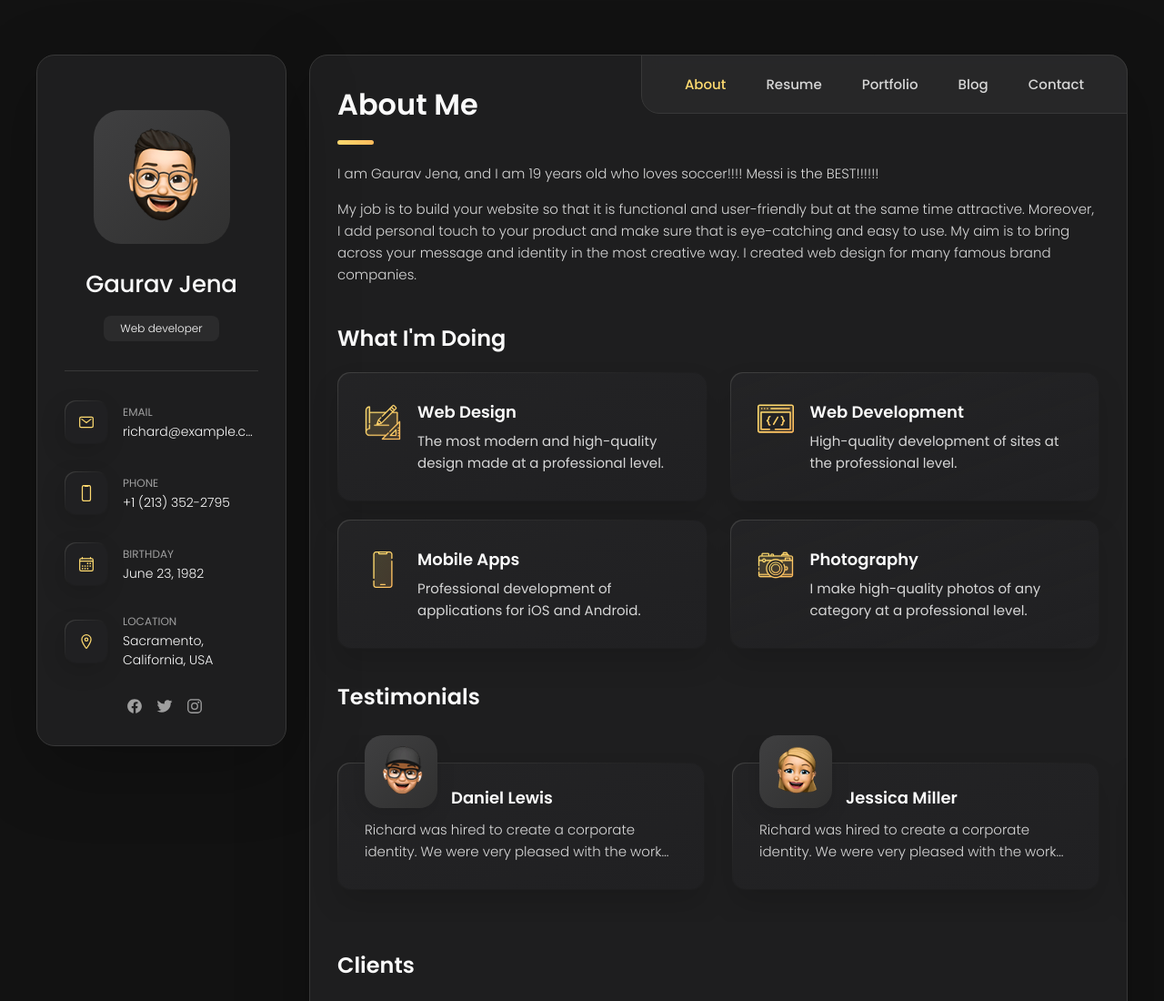
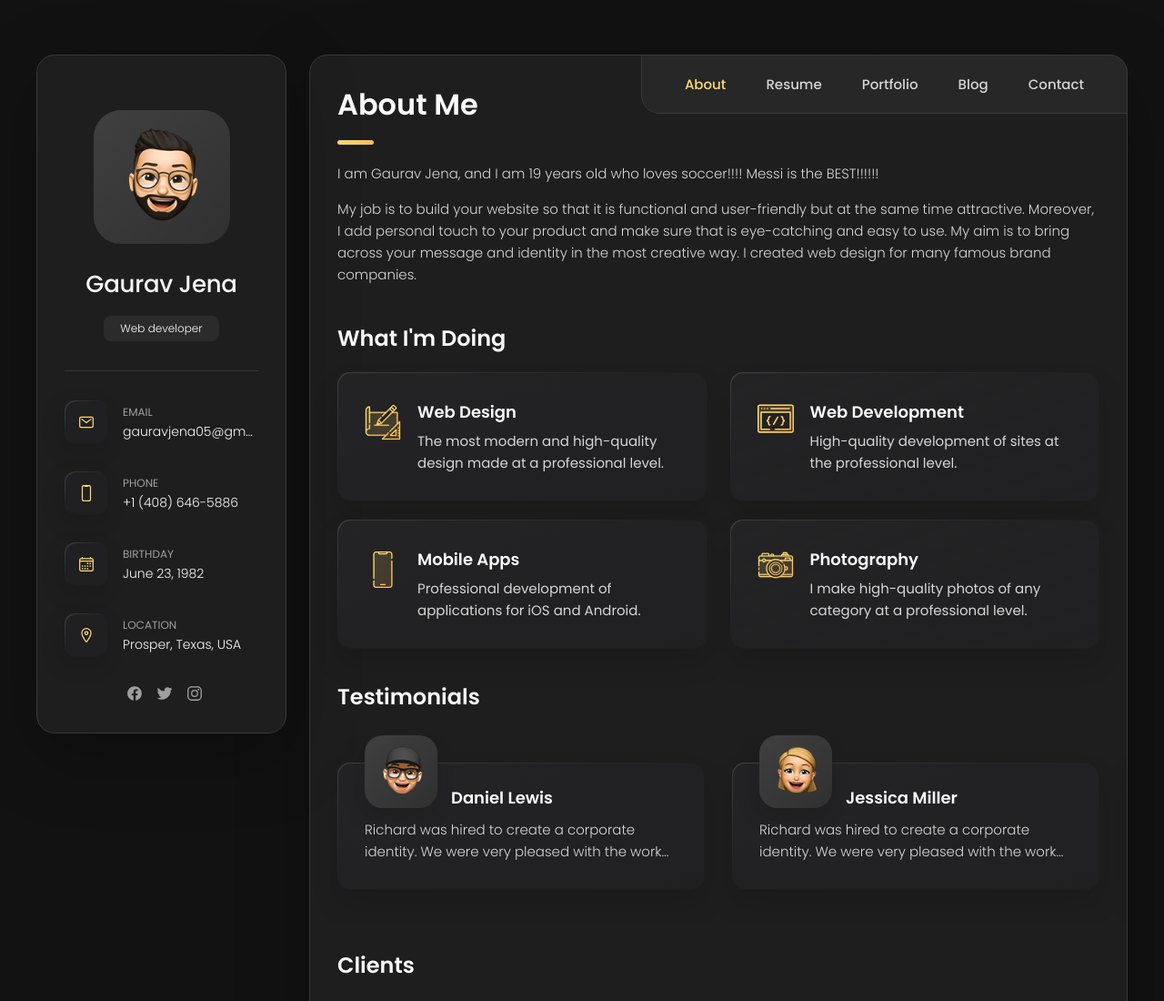
Before and after one commit to sid2022232/sid2022232.github.io, a plain HTML site: page index.html in a window 1280 px wide. Shown: the top 1100 px of the page at 91% size. Drawn offline with nearby package versions, Linux system fonts and the light colour scheme.

Commit message:
Update index.html

```diff
--- a/index.html
+++ b/index.html
@@ -74,7 +74,7 @@
             <div class="contact-info">
               <p class="contact-title">Email</p>
 
-              <a href="mailto:richard@example.com" class="contact-link">richard@example.com</a>
+              <a href="mailto:gauravjena05@gmail.com" class="contact-link">gauravjena05@gmail.com</a>
             </div>
 
           </li>
@@ -88,7 +88,7 @@
             <div class="contact-info">
               <p class="contact-title">Phone</p>
 
-              <a href="tel:+12133522795" class="contact-link">+1 (213) 352-2795</a>
+              <a href="tel:+14086465886" class="contact-link">+1 (408) 646-5886</a>
             </div>
 
           </li>
@@ -102,7 +102,7 @@
             <div class="contact-info">
               <p class="contact-title">Birthday</p>
 
-              <time datetime="1982-06-23">June 23, 1982</time>
+              <time datetime="2005-11-20">June 23, 1982</time>
             </div>
 
           </li>
@@ -116,7 +116,7 @@
             <div class="contact-info">
               <p class="contact-title">Location</p>
 
-              <address>Sacramento, California, USA</address>
+              <address>Prosper, Texas, USA</address>
             </div>
 
           </li>
```
